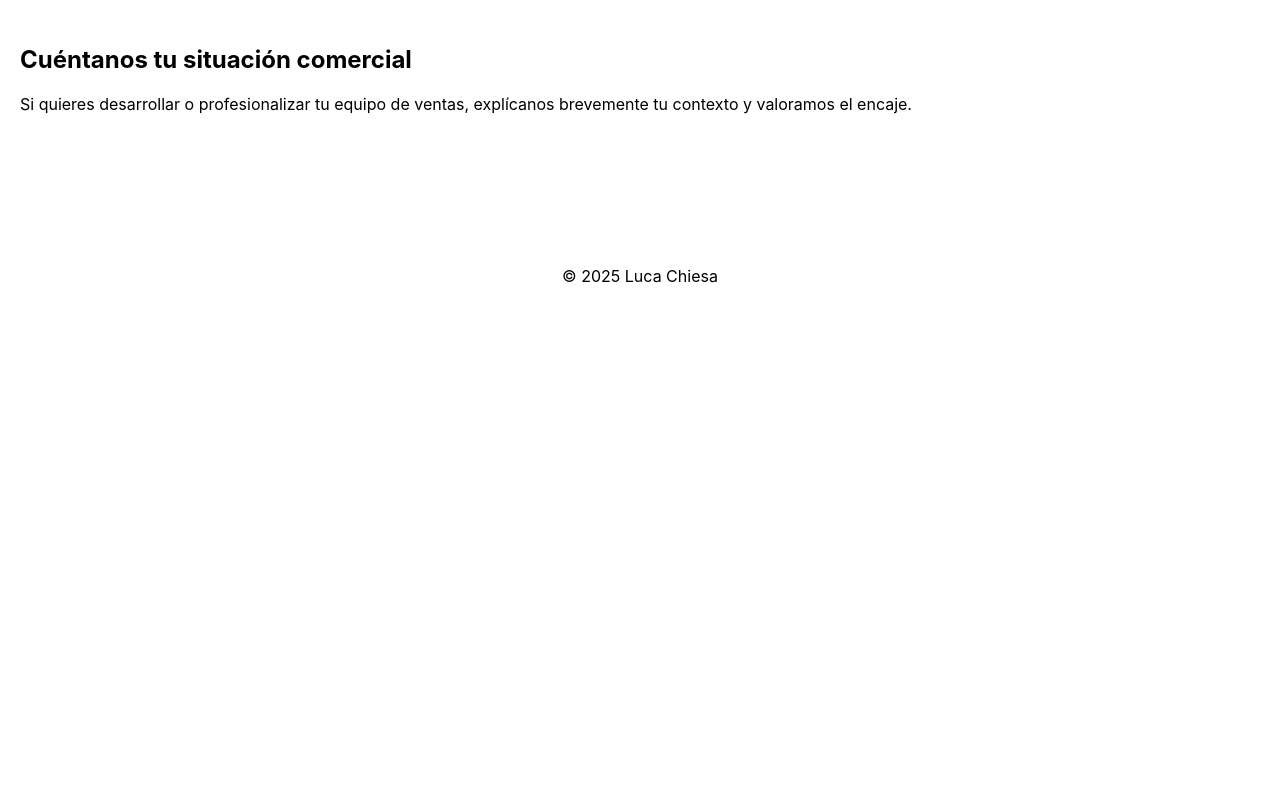
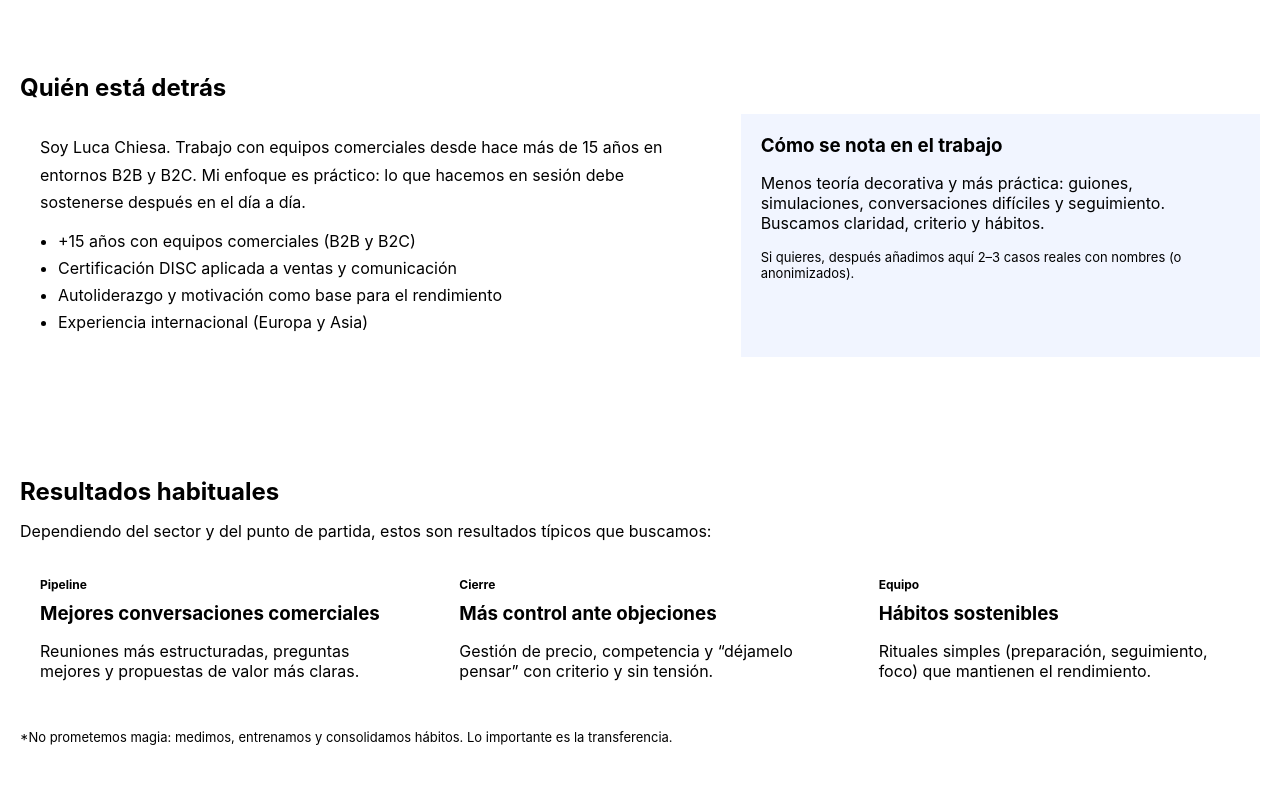
Before and after one commit to LucaCH80/luca-website, a Next.js app: page / in a window 1280 px wide. Shown: the part 1360-2160 px from the top of the page. Before the commit the page ends 1702 px from the top, so only its background shows below. Built offline with nearby package versions, Linux system fonts and the light colour scheme.

Commit message:
Update index.js

```diff
--- a/pages/index.js
+++ b/pages/index.js
@@ -40,14 +40,11 @@ export default function HomeES() {
               tu equipo de ventas
             </h1>
 
-            <p className="kicker">
-              Ventas · Comunicación · Motivación · DISC
-            </p>
+            <p className="kicker">Ventas · Comunicación · Motivación · DISC</p>
 
             <p className="sub">
               Formación y acompañamiento comercial para equipos de ventas B2B y B2C.
-              Trabajo práctico con vendedores, desde el autoliderazgo hasta
-              el día a día comercial.
+              Trabajo práctico con vendedores, desde el autoliderazgo hasta el día a día comercial.
             </p>
 
             <div className="ctaRow">
@@ -75,82 +72,145 @@ export default function HomeES() {
         </div>
       </section>
 
-      {/* POR QUÉ */}
+      {/* WHY */}
       <section id="porque" className="section">
         <div className="wrap">
           <h2>Por qué hacemos este trabajo</h2>
 
           <p className="lead left">
-            Porque vender no va solo de técnicas. Va de criterio,
-            de conversación y de personas.
+            Porque vender no va solo de técnicas. Va de criterio, de conversación y de personas.
           </p>
 
           <p className="lead left">
-            Creemos que los equipos comerciales mejoran cuando entienden
-            lo que hacen, por qué lo hacen y cómo impacta en sus resultados
-            y en sus relaciones.
+            Creemos que los equipos comerciales mejoran cuando entienden lo que hacen, por qué lo hacen
+            y cómo impacta en sus resultados y en sus relaciones.
           </p>
 
           <p className="lead left">
-            Por eso empezamos desde dentro: desarrollando hábitos,
-            claridad y autoliderazgo, para que la mejora comercial
-            sea real y sostenible en el tiempo.
+            Por eso empezamos desde dentro: desarrollando hábitos, claridad y autoliderazgo, para que
+            la mejora comercial sea real y sostenible en el tiempo.
           </p>
         </div>
       </section>
 
-      {/* CÓMO */}
+      {/* HOW */}
       <section className="section">
         <div className="wrap">
           <h2>Cómo trabajamos</h2>
 
           <p className="lead left">
-            Trabajamos para desarrollar y profesionalizar equipos de ventas,
-            combinando formación, acompañamiento y herramientas prácticas.
+            Trabajamos para desarrollar y profesionalizar equipos de ventas, combinando formación,
+            acompañamiento y herramientas prácticas.
           </p>
         </div>
       </section>
 
-      {/* QUÉ / SERVICIOS */}
+      {/* WHAT / SERVICES */}
       <section id="servicios" className="section">
         <div className="wrap">
+          <h2>Qué hacemos</h2>
+
           <div className="grid">
             <article className="card">
               <div className="badge">Formación</div>
               <h3>Formación comercial para equipos de ventas</h3>
               <p>
-                Trabajo sobre prospección, reuniones comerciales, propuesta
-                de valor, gestión de objeciones y cierre.
+                Prospección, reuniones comerciales, propuesta de valor, gestión de objeciones y cierre.
               </p>
-              <p>
-                Contenido práctico, enfocado al día a día del equipo.
-              </p>
+              <p>Contenido práctico, enfocado al día a día del equipo.</p>
             </article>
 
             <article className="card">
               <div className="badge">Acompañamiento</div>
               <h3>Acompañamiento comercial a vendedores</h3>
               <p>
-                Preparación de visitas, roleplays, observación de reuniones
-                y feedback individual.
+                Preparación de visitas, roleplays, observación de reuniones y feedback individual.
               </p>
-              <p>
-                Convertir la formación en hábitos y resultados sostenibles.
-              </p>
+              <p>Convertir la formación en hábitos y resultados sostenibles.</p>
             </article>
 
             <article className="card">
               <div className="badge">DISC</div>
               <h3>DISC aplicado a ventas y comunicación</h3>
+              <p>Mejora de la comunicación comercial adaptando el mensaje al perfil del cliente.</p>
+              <p>Aplicación práctica del modelo en ventas y negociación.</p>
+            </article>
+          </div>
+        </div>
+      </section>
+
+      {/* ABOUT */}
+      <section id="sobre" className="section">
+        <div className="wrap">
+          <h2>Quién está detrás</h2>
+
+          <div className="twoCol">
+            <div className="panel">
+              <p className="lead left">
+                Soy Luca Chiesa. Trabajo con equipos comerciales desde hace más de 15 años
+                en entornos B2B y B2C. Mi enfoque es práctico: lo que hacemos en sesión debe
+                sostenerse después en el día a día.
+              </p>
+
+              <ul className="bullets">
+                <li>+15 años con equipos comerciales (B2B y B2C)</li>
+                <li>Certificación DISC aplicada a ventas y comunicación</li>
+                <li>Autoliderazgo y motivación como base para el rendimiento</li>
+                <li>Experiencia internacional (Europa y Asia)</li>
+              </ul>
+            </div>
+
+            <div className="panel soft">
+              <h3>Cómo se nota en el trabajo</h3>
               <p>
-                Mejora de la comunicación comercial adaptando el mensaje
-                al perfil del cliente.
+                Menos teoría decorativa y más práctica: guiones, simulaciones, conversaciones difíciles
+                y seguimiento. Buscamos claridad, criterio y hábitos.
               </p>
+              <p className="muted">
+                Si quieres, después añadimos aquí 2–3 casos reales con nombres (o anonimizados).
+              </p>
+            </div>
+          </div>
+        </div>
+      </section>
+
+      {/* RESULTS */}
+      <section id="resultados" className="section">
+        <div className="wrap">
+          <h2>Resultados habituales</h2>
+          <p className="lead left">
+            Dependiendo del sector y del punto de partida, estos son resultados típicos que buscamos:
+          </p>
+
+          <div className="grid">
+            <article className="card">
+              <div className="badge">Pipeline</div>
+              <h3>Mejores conversaciones comerciales</h3>
               <p>
-                Aplicación práctica del modelo en ventas y negociación.
+                Reuniones más estructuradas, preguntas mejores y propuestas de valor más claras.
+              </p>
+            </article>
+
+            <article className="card">
+              <div className="badge">Cierre</div>
+              <h3>Más control ante objeciones</h3>
+              <p>
+                Gestión de precio, competencia y “déjamelo pensar” con criterio y sin tensión.
+              </p>
+            </article>
+
+            <article className="card">
+              <div className="badge">Equipo</div>
+              <h3>Hábitos sostenibles</h3>
+              <p>
+                Rituales simples (preparación, seguimiento, foco) que mantienen el rendimiento.
               </p>
             </article>
           </div>
+
+          <p className="note">
+            *No prometemos magia: medimos, entrenamos y consolidamos hábitos. Lo importante es la transferencia.
+          </p>
         </div>
       </section>
 
@@ -160,8 +220,8 @@ export default function HomeES() {
           <h2>Cuéntanos tu situación comercial</h2>
 
           <p className="lead left">
-            Si quieres desarrollar o profesionalizar tu equipo de ventas,
-            explícanos brevemente tu contexto y valoramos el encaje.
+            Si quieres desarrollar o profesionalizar tu equipo de ventas, explícanos brevemente tu contexto
+            y valoramos el encaje.
           </p>
 
           <a
@@ -178,7 +238,7 @@ export default function HomeES() {
         <p>© 2025 Luca Chiesa</p>
       </footer>
 
-      {/* ESTILOS */}
+      {/* STYLES */}
       <style jsx>{`
         :root {
           --bg:#f6f7fb;
@@ -216,6 +276,8 @@ export default function HomeES() {
         }
 
         h1{font-size:42px;margin:0 0 16px;}
+        h2{margin:0 0 12px;}
+        h3{margin:0 0 8px;}
         .kicker{color:var(--muted);font-weight:600;}
         .sub{max-width:820px;margin:12px auto;color:var(--muted2);}
 
@@ -227,8 +289,29 @@ export default function HomeES() {
         .section{padding:60px 0;}
         .grid{display:grid;grid-template-columns:repeat(auto-fit,minmax(260px,1fr));gap:18px;}
         .card{background:#fff;border-radius:var(--radius);padding:20px;box-shadow:var(--shadow);}
-        .badge{font-size:12px;font-weight:700;color:var(--brand);}
+        .badge{font-size:12px;font-weight:700;color:var(--brand); margin-bottom:10px;}
+        .lead{color:var(--muted2); line-height:1.7; max-width:900px;}
+        .lead.left{margin:0 0 12px;}
+        .note{margin-top:12px;color:var(--muted);font-size:13px;}
+
+        .twoCol{display:grid;grid-template-columns:1fr;gap:18px;margin-top:12px;}
+        .panel{background:var(--paper);border-radius:var(--radius);padding:20px;box-shadow:var(--shadow);}
+        .panel.soft{background:#f1f5ff;}
+        .bullets{margin:12px 0 0;padding-left:18px;color:var(--muted2);line-height:1.7;}
+        .muted{color:var(--muted);font-size:13px;margin-top:10px;}
+
+        .contactBox{
+          background:var(--paper);
+          border-radius:28px;
+          padding:28px 22px;
+          box-shadow:var(--shadow);
+        }
+
         .footer{text-align:center;color:var(--muted);padding:40px 0;}
+
+        @media (min-width: 920px){
+          .twoCol{grid-template-columns:1.15fr .85fr;}
+        }
       `}</style>
     </>
   );
```
